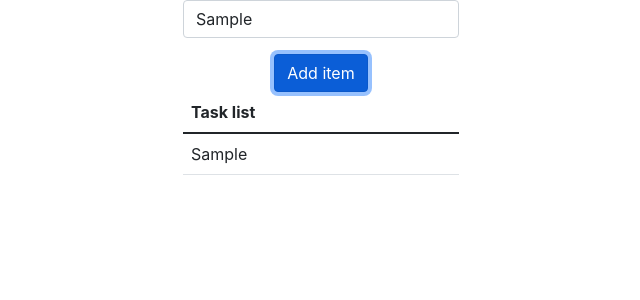
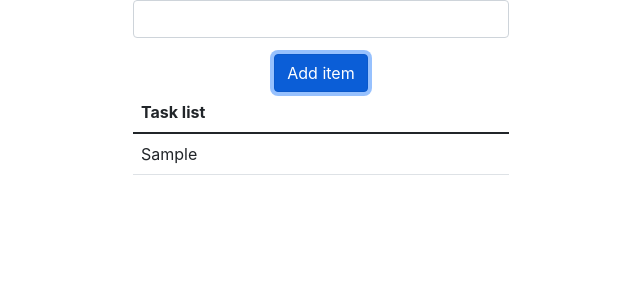
Before and after one commit to GA-Krunal/learnReact, a React (Create React App) app in the folder 13-09-2021/: page / in a window 1280 px wide. Both pictures are taken after typing "Sample" into the empty fields and a click on the button "Add item". Shown: the top 300 px of the page, without its empty margins (319-959 px from the left). Built offline with nearby package versions, Linux system fonts and the light colour scheme.

Commit message:
14 commit

```diff
--- a/13-09-2021/src/App.js
+++ b/13-09-2021/src/App.js
@@ -1,15 +1,38 @@
-// import logo from './logo.svg';
+
 import './App.css';
 import Input from './components/Input';
+import Table from './components/Table';
 
 import React, { Component } from 'react'
 
 export default class App extends Component {
 
+  state = {
+    items: [],
+    newItem: '',
+  };
+
+  updateValue = (event) => {
+    this.setState({ newItem: event.target.value });
+  }
+  updateItems = () => {
+    let arr = this.state.items;
+    if (this.state.newItem !== "") {
+      arr.push(this.state.newItem);
+      this.setState({
+        items: arr,
+        newItem: "",
+      })
+    }
+    else {
+      alert("input can not be empty")
+    }
+  }
   render() {
     return (
       <div>
-        <Input/>
+        <Input updateItems={this.updateItems} val={this.state.newItem} updateValue={this.updateValue} />
+        <Table itemsArr={this.state.items} />
       </div>
     )
   }
--- a/13-09-2021/src/components/Input.js
+++ b/13-09-2021/src/components/Input.js
@@ -1,39 +1,17 @@
 import React, { Component } from 'react'
-import Table from './Table';
 
 export default class Input extends Component {
-    constructor(props) {
-        super(props);
-        this.state = {
-            items: [],
-            newItem: '',
-        };
-    }
-    updateValue = (event) => {
-        this.setState({ newItem: event.target.value });
-    }
-    updateItems = () => {
-        let arr = this.state.items;
-        if (this.state.newItem !== "") {
-            arr.push(this.state.newItem);
-            this.setState({
-                items: arr,
-            })
-        }
-        else {
-            alert("input can not be empty")
-        }
-    }
+
     render() {
+        let { updateItems, updateValue, val } = this.props
         return (
-            <div className="container" style={{ width: "300px" }}>
+            <div className="container" style={{ width: "400px" }}>
                 <div className="d-flex justify-content-center">
-                    <input className="form-control " value={this.state.newItem} onChange={this.updateValue} />
+                    <input className="form-control " value={val} onChange={updateValue} />
                 </div>
                 <div className="d-flex justify-content-center mt-3">
-                    <button className="btn btn-primary" onClick={this.updateItems}>Add item</button>
+                    <button className="btn btn-primary" onClick={updateItems}>Add item</button>
                 </div>
-                <Table itemsArr = {this.state.items}/>
             </div>
         )
     }
--- a/13-09-2021/src/components/Table.js
+++ b/13-09-2021/src/components/Table.js
@@ -3,9 +3,10 @@ import React, { Component } from 'react'
 export default class Table extends Component {
 
     render() {
-        let {itemsArr} = this.props
+        let { itemsArr } = this.props
         return (
-            <table className="table">
+            <div className="container" style={{ width: "400px" }}>
+                <table className="table">
                     <thead>
                         <tr>
                             <th>Task list</th>
@@ -13,12 +14,13 @@ export default class Table extends Component {
                     </thead>
                     <tbody>
                         {itemsArr.map((element) =>
-                            <tr key={element}>
+                            <tr key={Math.random()}>
                                 <td>{element}</td>
                             </tr>
                         )}
                     </tbody>
                 </table>
+            </div>
         )
     }
 }
```
